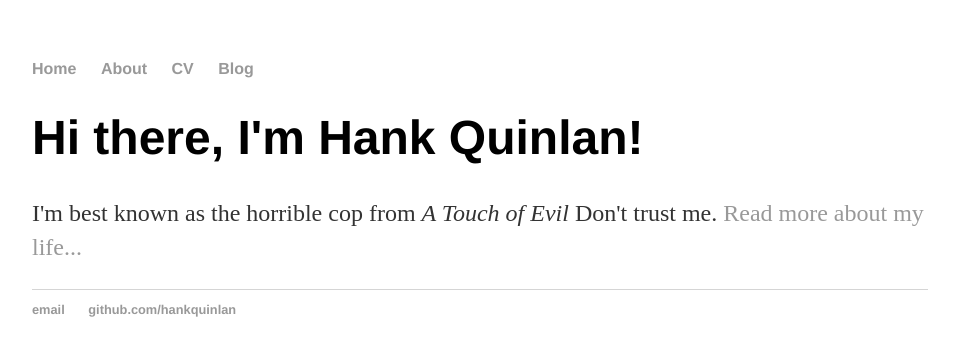
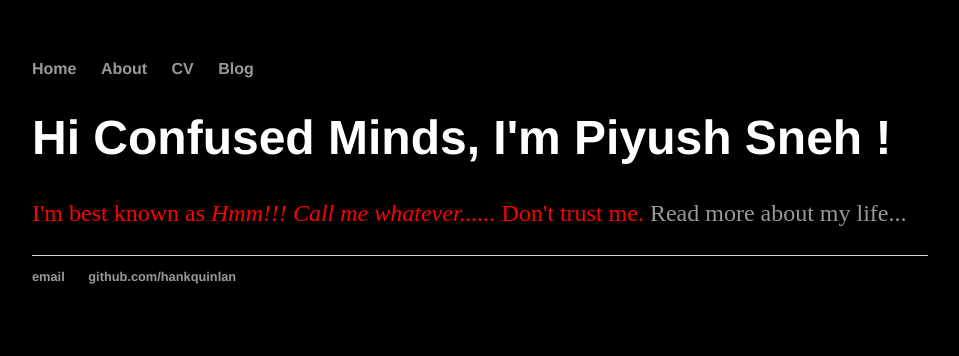
Before and after one commit to Piyushsneh7/Piyushsneh7.github.io, a plain HTML site: page index.html in a window 1280 px wide. Shown: the whole page, without its empty margins (160-1119 px from the left). Drawn offline with Linux system fonts and the light colour scheme; files that its build step writes are made by us from their sources.

Commit message:
starting

```diff
--- a/index.html
+++ b/index.html
@@ -1,7 +1,7 @@
 <!DOCTYPE html>
 <html>
 	<head>
-		<title>Hank Quinlan, Horrible Cop</title>
+		<title>Piyush Sneh, Believe in 7</title>
 		<!-- link to main stylesheet -->
 		<link rel="stylesheet" type="text/css" href="/css/main.css">
 	</head>
@@ -16,14 +16,14 @@
 		</nav>
 		<div class="container">
     		<div class="blurb">
-        		<h1>Hi there, I'm Hank Quinlan!</h1>
-				<p>I'm best known as the horrible cop from <em>A Touch of Evil</em> Don't trust me. <a href="/about">Read more about my life...</a></p>
+        		<h1>Hi Confused Minds, I'm Piyush Sneh !</h1>
+				<p>I'm best known as <em>Hmm!!! Call me whatever......</em> Don't trust me. <a href="/about">Read more about my life...</a></p>
     		</div><!-- /.blurb -->
 		</div><!-- /.container -->
 		<footer>
     		<ul>
-        		<li><a href="mailto:hankquinlanhub@gmail.com">email</a></li>
-        		<li><a href="https://github.com/hankquinlan">github.com/hankquinlan</a></li>
+        		<li><a href="mailto:piyushsneh.sneh@gmail.com">email</a></li>
+        		<li><a href="https://github.com/Piyushsneh7">github.com/hankquinlan</a></li>
 			</ul>
 		</footer>
 	</body>
--- a/main.css
+++ b/main.css
@@ -1,6 +1,7 @@
 body {
     margin: 60px auto;
     width: 70%;
+    background-color:black;
 }
 nav ul, footer ul {
     font-family:'Helvetica', 'Arial', 'Sans-Serif';
@@ -22,11 +23,12 @@ a:hover {
 h1 {
     font-size: 3em;
     font-family:'Helvetica', 'Arial', 'Sans-Serif';
+    color:White;
 }
 p {
     font-size: 1.5em;
     line-height: 1.4em;
-    color: #333;
+    color: red;
 }
 footer {
     border-top: 1px solid #d5d5d5;
```
